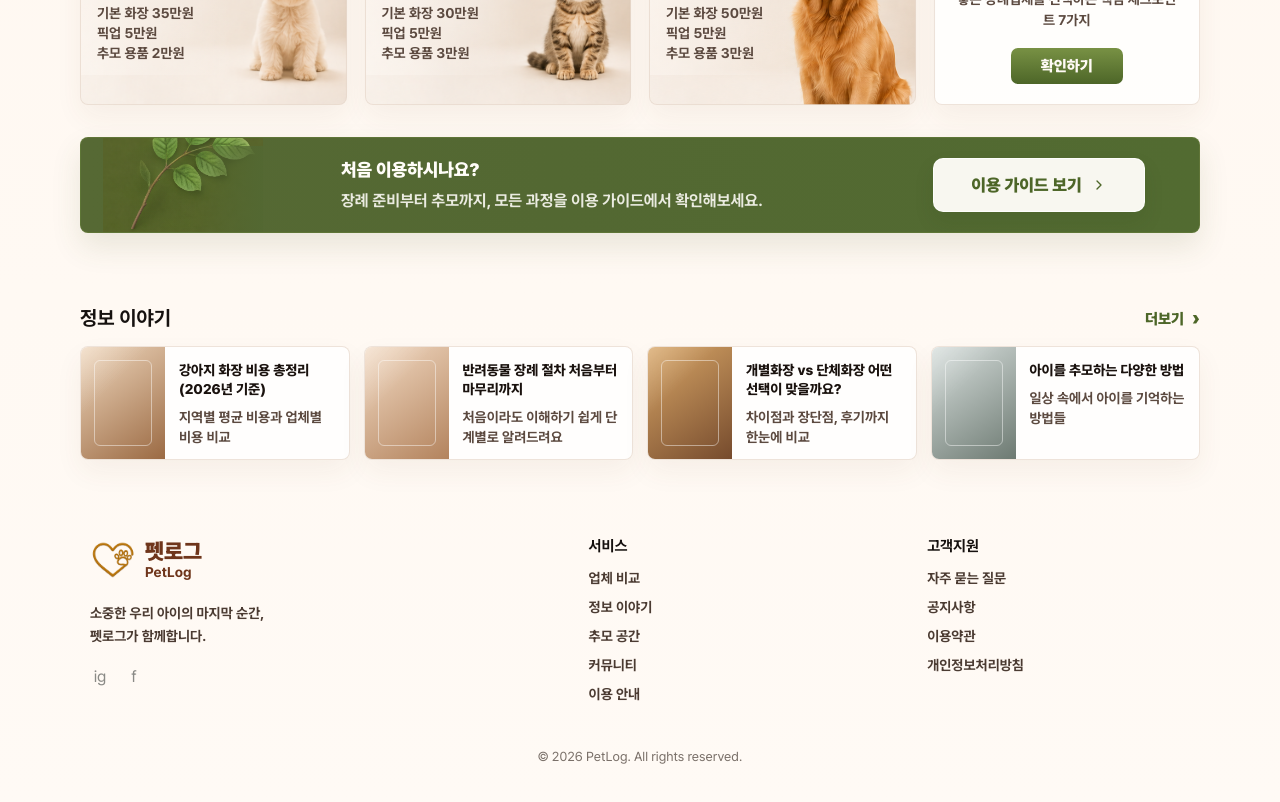
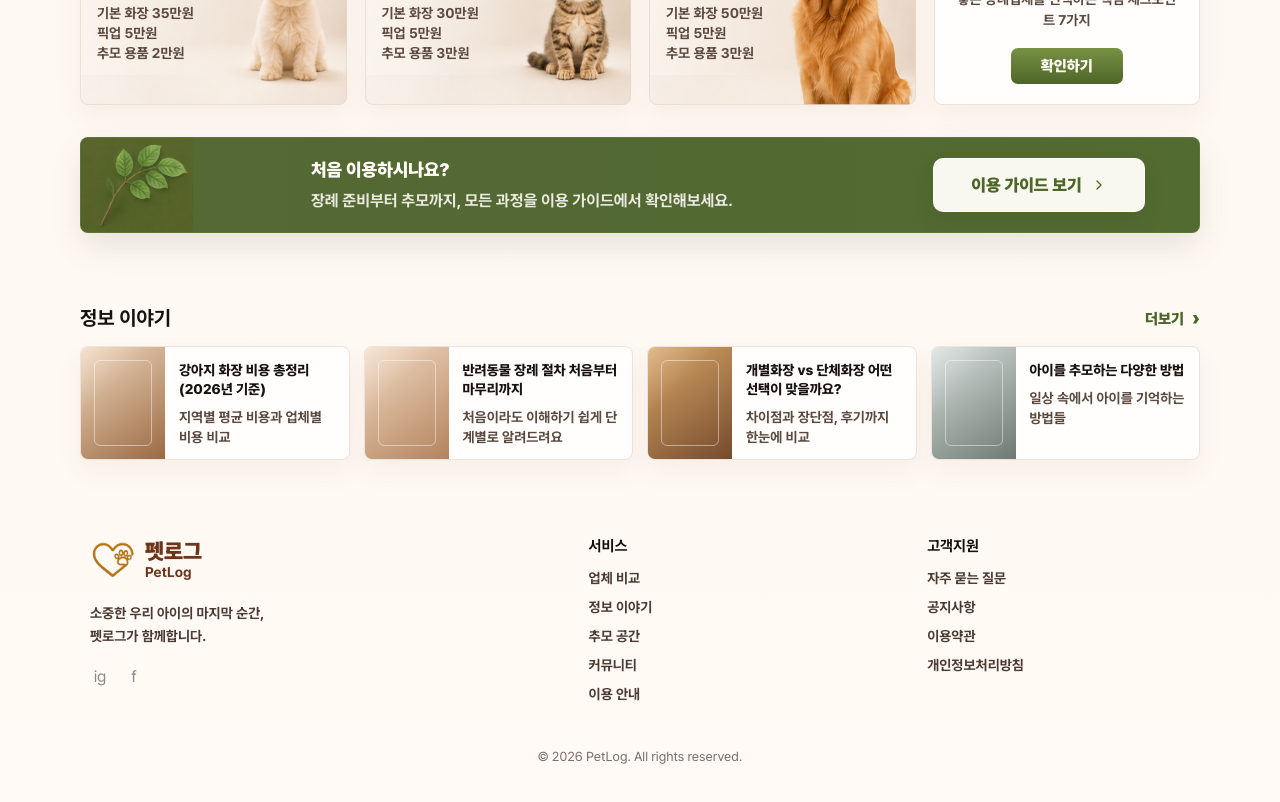
Before and after one commit to jogabi/petlog-web, a React (Vite) app: page / in a window 1280 px wide. Shown: the part 1240-2042 px from the top of the page. Built offline with nearby package versions, Linux system fonts and the light colour scheme; no server answers.

Commit message:
Refine button and guide-cta styles in App.css by adjusting padding, width, background positioning, and size for enhanced visual consistency and layout.

```diff
--- a/src/App.css
+++ b/src/App.css
@@ -820,7 +820,7 @@ button {
   align-items: center;
   min-height: 96px;
   margin-top: 32px;
-  padding: 0 54px 0 260px;
+  padding: 0 54px 0 230px;
   overflow: hidden;
   border: 1px solid rgba(111, 135, 62, 0.42);
   border-radius: 8px;
@@ -833,14 +833,14 @@ button {
 .guide-cta::before {
   position: absolute;
   inset: 0 auto 0 0;
-  width: 310px;
+  width: 300px;
   content: '';
   background:
     linear-gradient(90deg, rgba(82, 107, 49, 0) 0%, rgba(82, 107, 49, 0.08) 58%, #536832 100%),
     url('./assets/guide-cta-flower.png');
   background-repeat: no-repeat;
-  background-position: left 22px bottom -8px;
-  background-size: 160px auto;
+  background-position: left 0 center;
+  background-size: auto 96px;
   pointer-events: none;
 }
 
```
